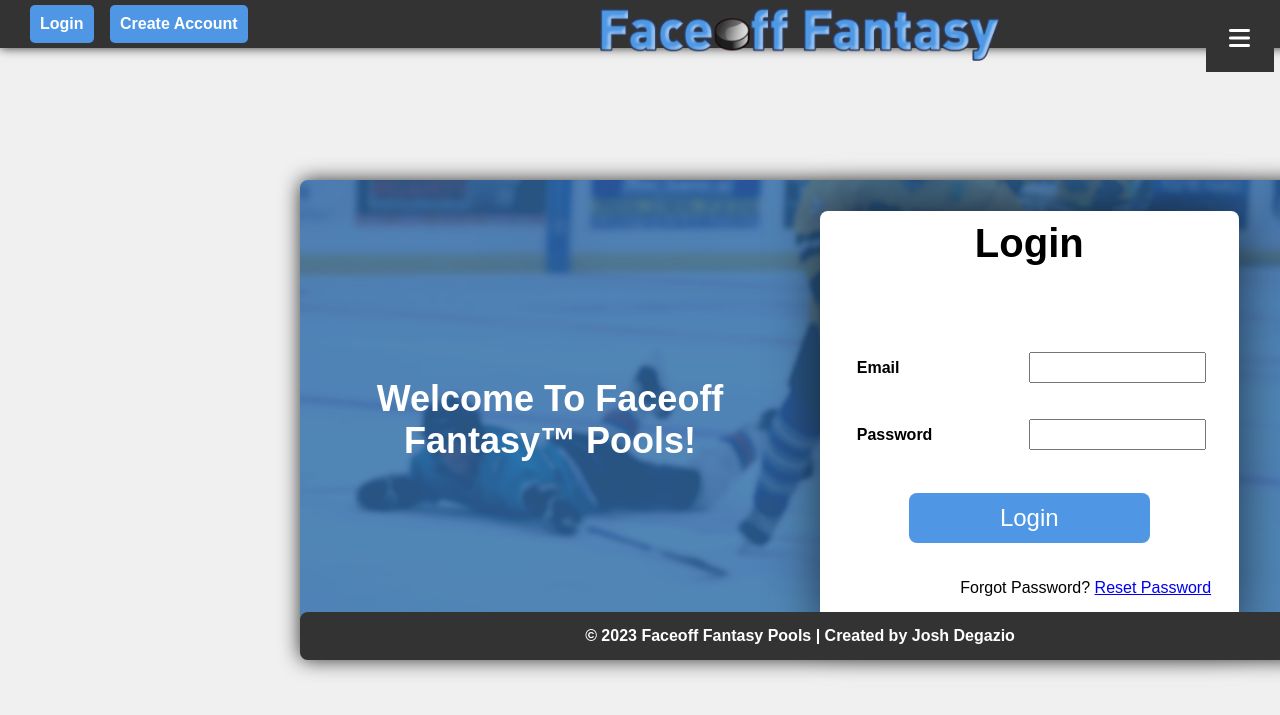
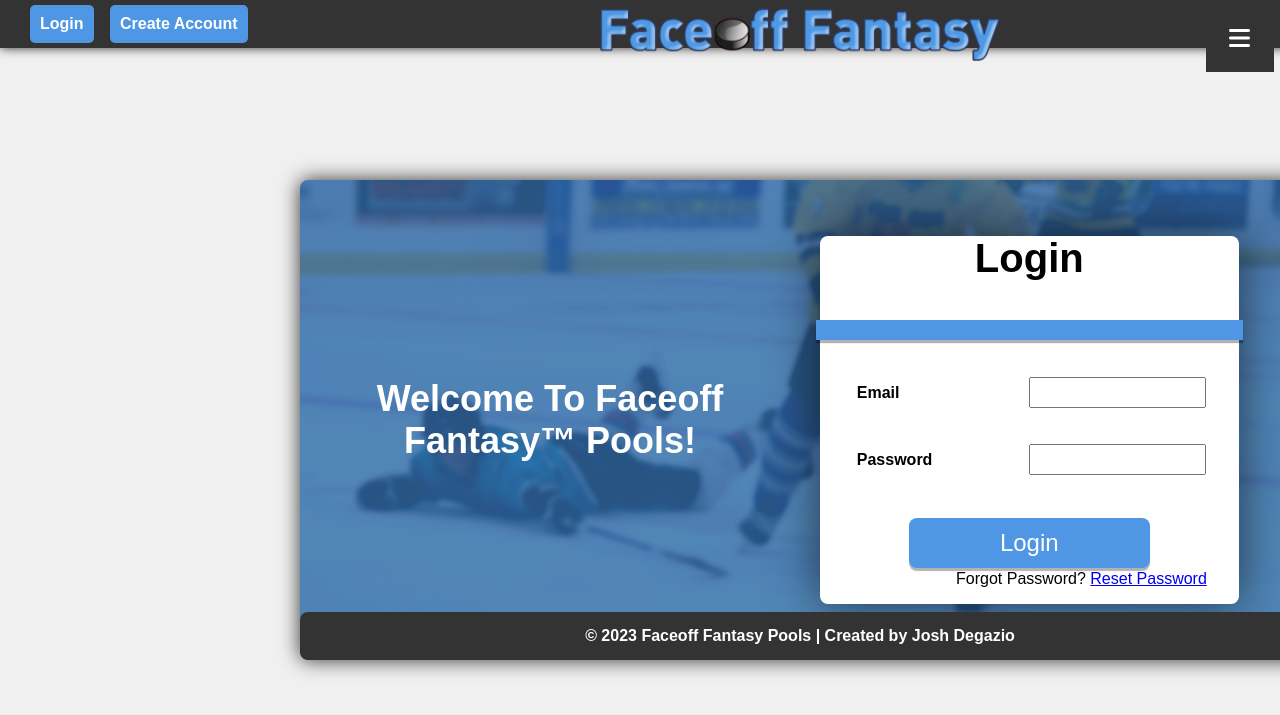
Before and after one commit to jdegazio/FaceoffFantasy, a Flask app: page /login in a window 1280 px wide. Shown: the top 715 px of the page. Run offline with Flask 3, Linux system fonts and the light colour scheme; some libraries are stand-ins or nearby versions.

Commit message:
fixed login bar

```diff
--- a/static/css/styles.css
+++ b/static/css/styles.css
@@ -148,10 +148,18 @@
 	position: relative;
 }
 
+
 .cAccount-header {
     position: relative;
 	font-size: 40px;
-    bottom: 60px; /* Adjust the top position as needed */
+    bottom: 70px; /* Adjust the top position as needed */
+	text-align: center;
+}
+
+.lAccount-header {
+    position: relative;
+	font-size: 40px;
+    bottom: 80px; /* Adjust the top position as needed */
 	text-align: center;
 }
 
@@ -207,6 +215,7 @@
     border-radius: 8px;
     cursor: pointer;
 	font-size: 24px;
+	box-shadow: 0px 3px 1px rgba(0, 0, 0, 0.3);
 }
 
 .Landingcontainer {
@@ -239,9 +248,9 @@
 }
 
 .login-link {
-	position: relative;
-	left: 30%;
-	top: 20px;
+	position: absolute;
+	left: 32.5%;
+	bottom: 0px;
 }
 
 .password-requirement {
@@ -262,7 +271,7 @@
 	justify-content: center; /* Horizontal alignment */
 }
 
-.error-message, .verification-message, .message-graphic {
+.error-message, .verification-message, .message-graphic, .loginmessage-graphic {
     display: none;
     text-align: center;
     color: white; /* Default text color for both messages */
@@ -284,4 +293,13 @@
 .message-graphic {
 	background: #4f97e4;
 	display: block;
+	position:relative;
+	top: 2px
 }
+
+.loginmessage-graphic {
+	background: #4f97e4;
+	display: block;
+	position:relative;
+	top: 25px
+}
--- a/static/js/validation.js
+++ b/static/js/validation.js
@@ -50,6 +50,7 @@
     const errorMessage = document.getElementById('error-message');
     const verificationMessage = document.getElementById('verification-message');
     const messageGraphic = document.getElementById('message-graphic');
+	const loginmessageGraphic = document.getElementById('loginmessage-graphic');
 	passwordOneInput = document.getElementById('newPassword').value;
     passwordTwoInput = document.getElementById('confirmPassword').value;
 
@@ -64,6 +65,7 @@
 		verificationMessage.style.display = 'block'; // Show the verification message
 		errorMessage.style.display = 'none'; // Hide the error message
 		messageGraphic.style.display = 'none';
+		loginmessageGraphic.style.display = 'none';
 		} else {
 			if (!usernameValid) {
 				errorMessage.innerHTML = "This username is invalid or taken.";
@@ -80,6 +82,7 @@
 			errorMessage.style.display = 'block'; // Show the error message
 			verificationMessage.style.display = 'none'; // Hide the verification message
 			messageGraphic.style.display = 'none';
+			loginmessageGraphic.style.display = 'none';
 		}
     });
 });
--- a/templates/home.html
+++ b/templates/home.html
@@ -41,9 +41,9 @@
             <div class="AccountContainer">
 				<h2 class="cAccount-header">Sign Up</h2>
 				<div class="alert-container">
-				<div id="verification-message" class="verification-message">A verification email has been sent to your email address.</div>
-				<div id="error-message" class="error-message">Please try again. Your input is invalid.</div>
-				<div id="message-graphic" class="message-graphic"></div>
+					<div id="verification-message" class="verification-message">A verification email has been sent to your email address.</div>
+					<div id="error-message" class="error-message">Please try again. Your input is invalid.</div>
+					<div id="message-graphic" class="message-graphic"></div>
 				</div>
 					<form class="cAccount-form" id="createAccountForm" method="POST" action="/submit_create_account">
 						<label for="newUsername">Username</label>
--- a/templates/login.html
+++ b/templates/login.html
@@ -39,6 +39,11 @@
         <div class="right">
 			<div class="AccountContainer">
 				<h2 class="cAccount-header">Login</h2>
+				<div class="alert-container">
+					<div id="verification-message" class="verification-message">A verification email has been sent to your email address.</div>
+					<div id="error-message" class="error-message">Please try again. Your input is invalid.</div>
+					<div id="loginmessage-graphic" class="loginmessage-graphic"></div>
+				</div>
 					<form class="cAccount-form" id="LoginForm">
 						<label for="newEmail">Email</label>
 						<input type="email" id="Email" name="Email" required>
```
